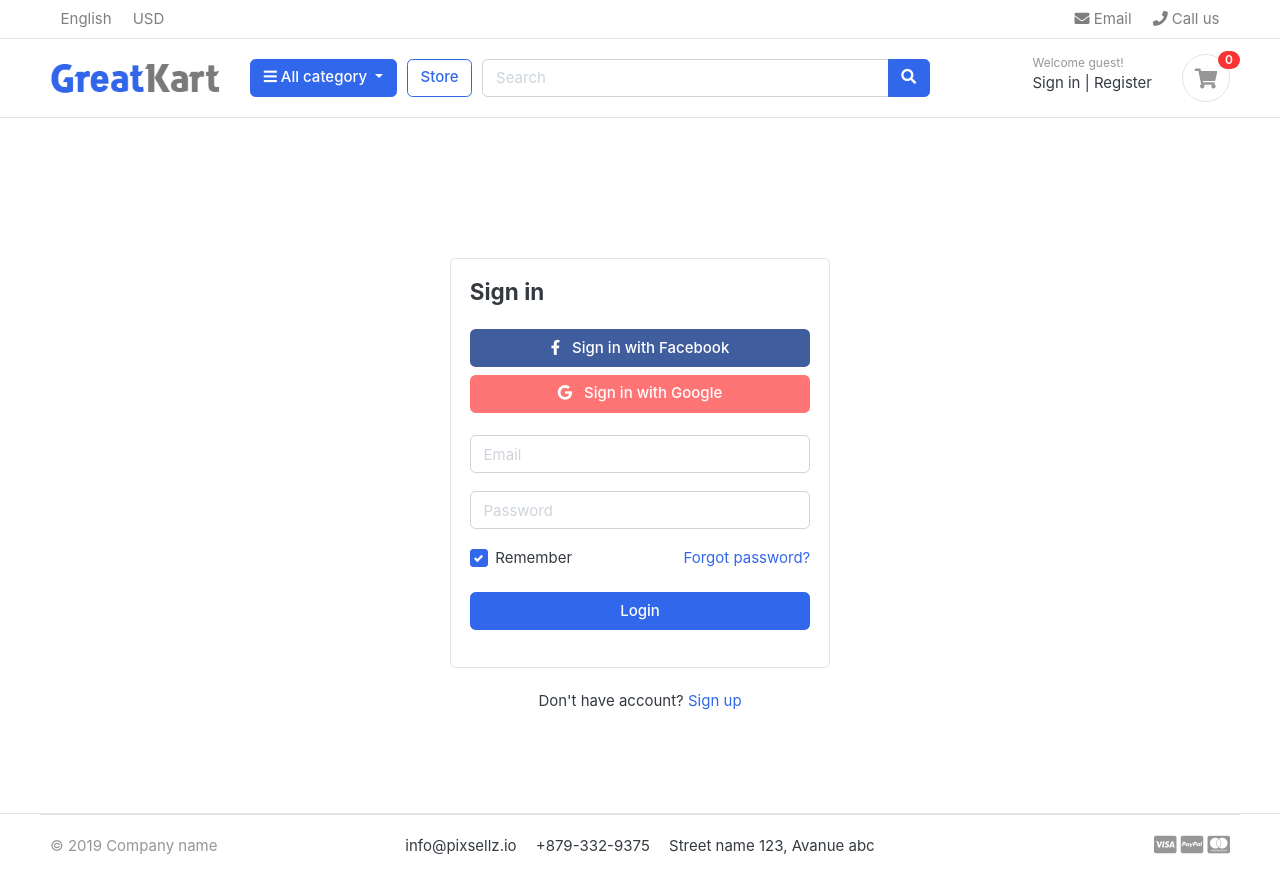
After one commit to LadNimesh48/PythonShoppingCart, a Django app: page /accounts/login/ in a window 1280 px wide. The commit adds this page. Run offline with Django 5.2, Linux system fonts and the light colour scheme; data that the repository does not hold is empty; some libraries are stand-ins or nearby versions; some web fonts are replaced.

Commit message:
Registration Login Verify user by email

```diff
--- /dev/null
+++ b/accounts/urls.py
@@ -0,0 +1,11 @@
+from django.urls import path
+from . import views
+
+urlpatterns = [
+    path('register/', views.register, name='register' ),
+    path('login/', views.login, name='login' ),
+    path('logout/', views.logout, name='logout' ),
+
+    # Activate Link URL
+    path('activate/<uid64>/<token>/', views.activate, name='activate'),
+]
--- a/accounts/views.py
+++ b/accounts/views.py
@@ -1,3 +1,92 @@
-from django.shortcuts import render
+from django.shortcuts import render, redirect
+from .forms import RegisterationForm
+from .models import Account
+from django.contrib import messages, auth
+from django.contrib.auth.decorators import login_required
+
+# Email Verify
+from django.contrib.sites.shortcuts import get_current_site
+from django.template.loader import render_to_string
+from django.utils.http import urlsafe_base64_encode, urlsafe_base64_decode
+from django.utils.encoding import force_bytes
+from django.contrib.auth.tokens import default_token_generator
+from django.core.mail import EmailMessage
 
 # Create your views here.
+
+def register(request):
+
+    if request.method == 'POST':
+        form = RegisterationForm(request.POST)
+        if form.is_valid():
+            first_name        = form.cleaned_data['first_name']
+            last_name         = form.cleaned_data['last_name']
+            email             = form.cleaned_data['email']
+            phone_number      = form.cleaned_data['phone_number']
+            password          = form.cleaned_data['password']
+            username          = email.split("@")[0]
+            user              = Account.objects.create_user(first_name=first_name, last_name=last_name, email=email,password=password, username=username)
+            user.phone_number = phone_number
+            user.save()
+
+            # User Activate
+            # current_site = get_current_site(request)
+            # mail_subject = 'Please Acticvate Your Account'
+            # message      = render_to_string('accounts/account_verification_email.html'),{
+            #     'user'   : user,
+            #     'domain' : current_site,
+            #     'uid'    : urlsafe_base64_encode(force_bytes(user.pk)),
+            #     'token'  : default_token_generator.make_token(user),
+            # }
+            # to_email     = email
+            # send_email   = EmailMessage(mail_subject, message, to=[to_email])
+            # send_email.send()
+
+            messages.success(request, 'Thank you for registration with us. we have sent you averification email to your email address. Please verify it.')
+            return redirect('register')
+    else:
+        form = RegisterationForm()
+
+    context = {
+        'form' : form,
+    }
+    return render(request, 'accounts/register.html', context)
+
+def login(request):
+    if request.method == 'POST':
+        email = request.POST['email']
+        password = request.POST['password']
+
+        user = auth.authenticate(email=email, password=password)
+
+        if user is not None:
+            auth.login(request, user)
+            return redirect('home')
+        else:
+            messages.error(request, 'Invalid Credentials')
+            return redirect('login')
+
+    return render(request, 'accounts/login.html')
+
+@login_required(login_url= 'login')
+def logout(request):
+    auth.logout(request)
+    messages.success(request, 'You are Logged Out')
+    return redirect('login')
+
+
+def activate(request, uid64, token):
+    try:
+        uid = urlsafe_base64_decode(uid64).decode()
+        user = Account._default_manager.get(pk=uid)
+    except (TypeError, ValueError, OverflowError, Account.DoesNotExist):
+        user = None
+
+    if user is not None and default_token_generator.check_token(user, token):
+        user.is_activ = True
+        user.save()
+        messages.success(request, "Congratulations! Your Account is Activated")
+        return redirect("login")
+    else:
+        messages.error(request, "Invalid Activatation Link")
+        return redirect("register")
--- a/pcart/static/js/script.js
+++ b/pcart/static/js/script.js
@@ -57,3 +57,7 @@ $(document).ready(function() {
 
 });
 // jquery end
+
+setTimeout(function() {
+    $('#message').fadeOut('slow');
+}, 4000);
--- a/pcart/urls.py
+++ b/pcart/urls.py
@@ -28,4 +28,5 @@ urlpatterns = [
     path('', views.home, name='home'),
     path('store/', include('store.urls')),
     path('cart/', include('carts.urls')),
+    path('accounts/', include('accounts.urls')),
 ] + static(settings.MEDIA_URL, document_root= settings.MEDIA_ROOT)
--- /dev/null
+++ b/templates/accounts/login.html
@@ -0,0 +1,51 @@
+{% extends "base.html" %} {% block content %}
+
+<!-- ========================= SECTION CONTENT ========================= -->
+<section class="section-conten padding-y" style="min-height: 84vh">
+  <!-- ============================ COMPONENT LOGIN   ================================= -->
+  <div class="card mx-auto" style="max-width: 380px; margin-top: 100px">
+    <div class="card-body">
+        {% include "includes/alerts.html" %}
+      <h4 class="card-title mb-4">Sign in</h4>
+      <form action="{% url 'login' %}" method="POST">
+        {% csrf_token %}
+        <a href="#" class="btn btn-facebook btn-block mb-2">
+          <i class="fab fa-facebook-f"></i> &nbsp Sign in with Facebook</a
+        >
+        <a href="#" class="btn btn-google btn-block mb-4">
+          <i class="fab fa-google"></i> &nbsp Sign in with Google</a
+        >
+        <div class="form-group">
+          <input name="email" class="form-control" placeholder="Email" type="text"/>
+        </div>
+        <!-- form-group// -->
+        <div class="form-group">
+          <input name="password" class="form-control" placeholder="Password" type="password"/>
+        </div>
+        <!-- form-group// -->
+
+        <div class="form-group">
+          <a href="#" class="float-right">Forgot password?</a>
+          <label class="float-left custom-control custom-checkbox">
+            <input type="checkbox" class="custom-control-input" checked="" />
+            <div class="custom-control-label">Remember</div>
+          </label>
+        </div>
+        <!-- form-group form-check .// -->
+        <div class="form-group">
+          <button type="submit" class="btn btn-primary btn-block">Login</button>
+        </div>
+        <!-- form-group// -->
+      </form>
+    </div>
+    <!-- card-body.// -->
+  </div>
+  <!-- card .// -->
+
+  <p class="text-center mt-4">Don't have account? <a href=" {% url 'register' %} ">Sign up</a></p>
+  <br /><br />
+  <!-- ============================ COMPONENT LOGIN  END.// ================================= -->
+</section>
+<!-- ========================= SECTION CONTENT END// ========================= -->
+
+{% endblock content %}
--- /dev/null
+++ b/templates/includes/alerts.html
@@ -0,0 +1,15 @@
+{% if messages %}
+
+    {% for message in messages %}
+    <div id="message" class="container">
+    <div {% if message.tags %} class="alert alert-{{ message.tags }}"{% endif %} role="alert">
+        <button type="button" class="close" data-dismiss="alert" aria-label="Close">
+            <span aria-hidden="true">&times;</span>
+          </button>
+        {% if message.level == DEFAULT_MESSAGE_LEVELS.ERROR %}Error: {% endif %}
+        {{ message }}
+    </div>
+</div>
+    {% endfor %}
+
+{% endif %}
--- a/templates/includes/navbar.html
+++ b/templates/includes/navbar.html
@@ -61,13 +61,28 @@
         </div> <!-- col.// -->
         <div class="col-lg-3 col-sm-6 col-8 order-2 order-lg-3">
                     <div class="d-flex justify-content-end mb-3 mb-lg-0">
-                        <div class="widget-header">
-                            <small class="title text-muted">Welcome guest!</small>
-                            <div>
-                                <a href="./signin.html">Sign in</a> <span class="dark-transp"> | </span>
-                                <a href="./register.html"> Register</a>
+
+                        {% if user.id is None %}
+                            <div class="widget-header">
+                                <small class="title text-muted">Welcome guest!</small>
+                                <div>
+                                    <a href=" {% url 'login' %} ">Sign in</a> <span class="dark-transp"> | </span>
+                                    <a href=" {% url 'register' %} "> Register</a>
+                                </div>
                             </div>
-                        </div>
+
+                        {% else %}
+                            <div class="widget-header">
+                                <small class="title text-muted">Welcome {{ user.first_name }}</small>
+                                <div>
+                                    <a href="#">Dashboard</a> <span class="dark-transp"> | </span>
+                                    <a href=" {% url 'logout' %} "> Logout</a>
+                                </div>
+                            </div>
+                        {% endif %}
+
+
+
                         <a href=" {% url 'cart' %} " class="widget-header pl-3 ml-3">
                             <div class="icon icon-sm rounded-circle border"><i class="fa fa-shopping-cart"></i></div>
                             <span class="badge badge-pill badge-danger notify"> {{ cart_count }} </span>
```
Also changed, not shown: accounts/forms.py (added, +35 -0 lines), pcart/settings.py (+13 -0 lines), templates/accounts/account_verification_email.html (added, +10 -0 lines), templates/accounts/register.html (added, +83 -0 lines).
